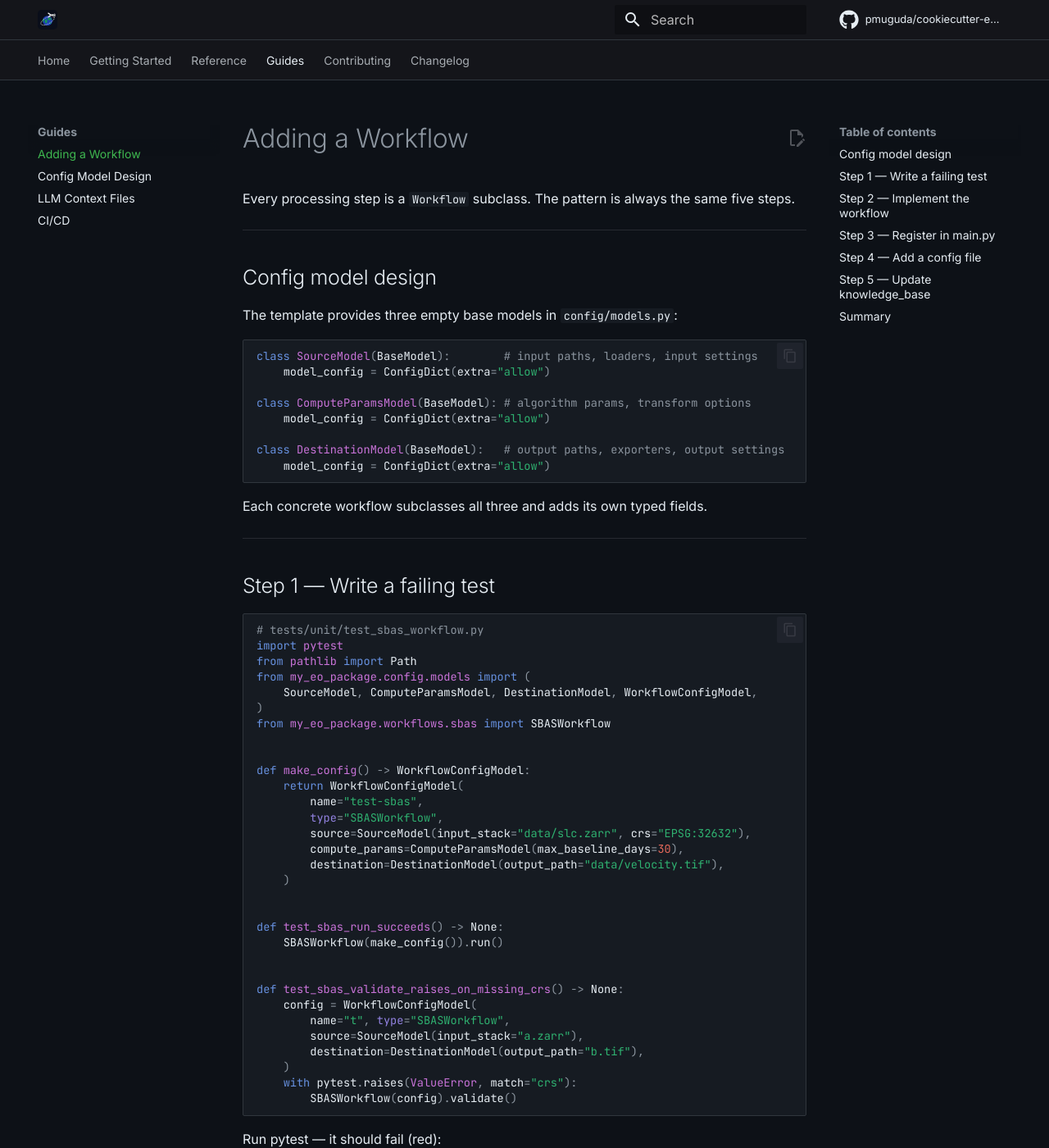
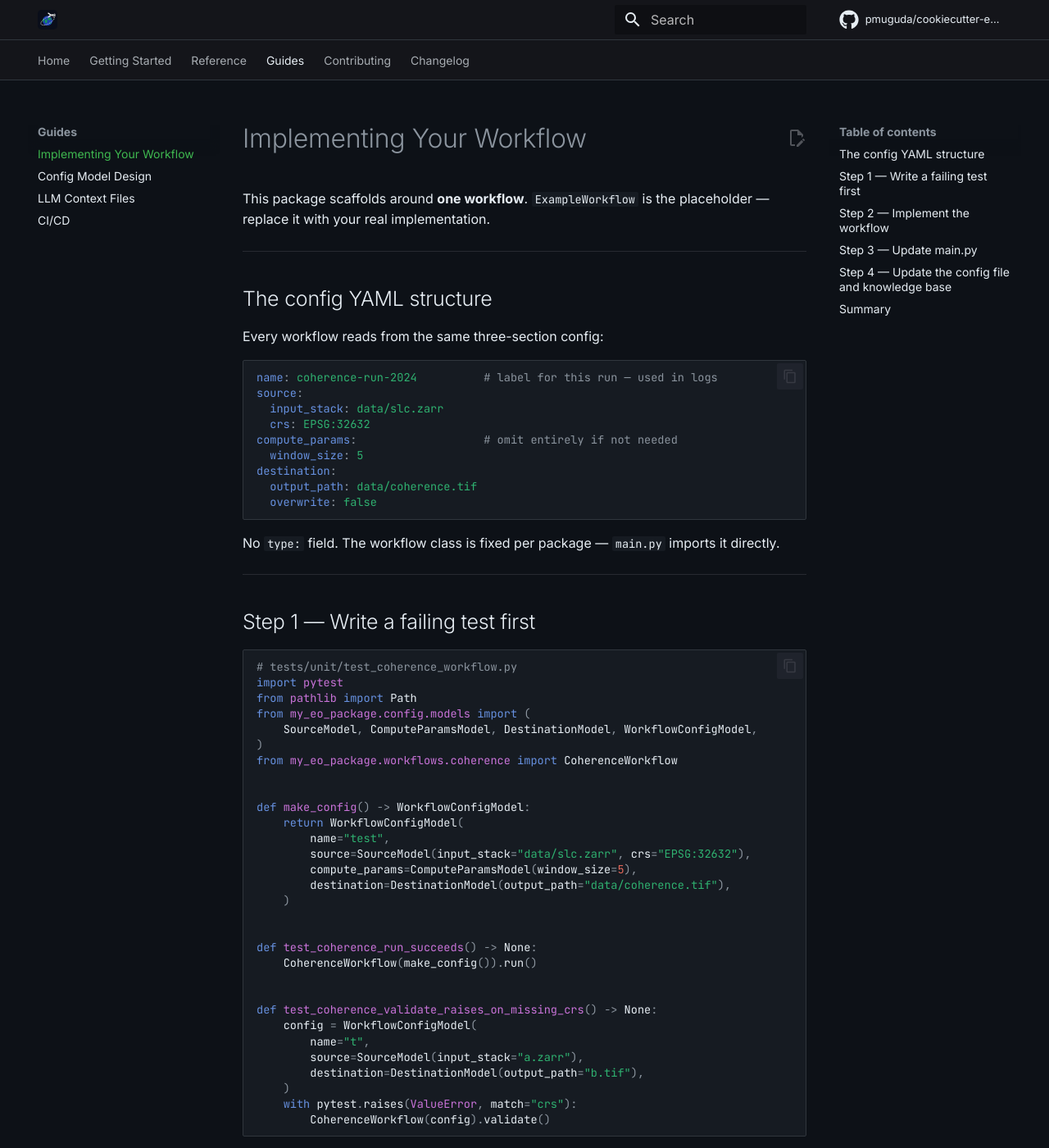
Before and after one commit to pmuguda/cookiecutter-eo-llm, an MkDocs documentation site: the page built from docs/guides/add-workflow.md, in a window 1280 px wide and 1400 px high. Shown: the whole window at 82% size. Built offline with MkDocs 1.6.1 and Material for MkDocs 9.7.7, drawn with Linux system fonts in a browser that asks for light colours; comment, search, counter and statistics services are not loaded; some of the changed text lies outside the part shown.

Commit message:
docs: update all pages to reflect single-workflow design
- structure.md: replace YAML tag reference, add one-package=one-workflow
  section with config YAML structure
- guides/add-workflow.md: rewrite as 'Implementing Your Workflow' —
  shows renaming ExampleWorkflow, updating single import in main.py
- guides/config-design.md: remove type:/WORKFLOW_REGISTRY from flat-dict
  example; update 'Why plain YAML' section; add dispatch row to table
- mkdocs.yml: nav label 'Adding a Workflow' → 'Implementing Your Workflow'

````diff
--- a/docs/guides/add-workflow.md
+++ b/docs/guides/add-workflow.md
@@ -1,66 +1,67 @@
-# Adding a Workflow
+# Implementing Your Workflow
 
-Every processing step is a `Workflow` subclass. The pattern is always the same
-five steps.
+This package scaffolds around **one workflow**. `ExampleWorkflow` is the
+placeholder — replace it with your real implementation.
 
 ---
 
-## Config model design
+## The config YAML structure
 
-The template provides three empty base models in `config/models.py`:
+Every workflow reads from the same three-section config:
 
-```python
-class SourceModel(BaseModel):        # input paths, loaders, input settings
-    model_config = ConfigDict(extra="allow")
-
-class ComputeParamsModel(BaseModel): # algorithm params, transform options
-    model_config = ConfigDict(extra="allow")
-
-class DestinationModel(BaseModel):   # output paths, exporters, output settings
-    model_config = ConfigDict(extra="allow")
+```yaml
+name: coherence-run-2024          # label for this run — used in logs
+source:
+  input_stack: data/slc.zarr
+  crs: EPSG:32632
+compute_params:                   # omit entirely if not needed
+  window_size: 5
+destination:
+  output_path: data/coherence.tif
+  overwrite: false
 ```
 
-Each concrete workflow subclasses all three and adds its own typed fields.
+No `type:` field. The workflow class is fixed per package — `main.py` imports
+it directly.
 
 ---
 
-## Step 1 — Write a failing test
+## Step 1 — Write a failing test first
 
 ```python
-# tests/unit/test_sbas_workflow.py
+# tests/unit/test_coherence_workflow.py
 import pytest
 from pathlib import Path
 from my_eo_package.config.models import (
     SourceModel, ComputeParamsModel, DestinationModel, WorkflowConfigModel,
 )
-from my_eo_package.workflows.sbas import SBASWorkflow
+from my_eo_package.workflows.coherence import CoherenceWorkflow
 
 
 def make_config() -> WorkflowConfigModel:
     return WorkflowConfigModel(
-        name="test-sbas",
-        type="SBASWorkflow",
+        name="test",
         source=SourceModel(input_stack="data/slc.zarr", crs="EPSG:32632"),
-        compute_params=ComputeParamsModel(max_baseline_days=30),
-        destination=DestinationModel(output_path="data/velocity.tif"),
+        compute_params=ComputeParamsModel(window_size=5),
+        destination=DestinationModel(output_path="data/coherence.tif"),
     )
 
 
-def test_sbas_run_succeeds() -> None:
-    SBASWorkflow(make_config()).run()
+def test_coherence_run_succeeds() -> None:
+    CoherenceWorkflow(make_config()).run()
 
 
-def test_sbas_validate_raises_on_missing_crs() -> None:
+def test_coherence_validate_raises_on_missing_crs() -> None:
     config = WorkflowConfigModel(
-        name="t", type="SBASWorkflow",
+        name="t",
         source=SourceModel(input_stack="a.zarr"),
         destination=DestinationModel(output_path="b.tif"),
     )
     with pytest.raises(ValueError, match="crs"):
-        SBASWorkflow(config).validate()
+        CoherenceWorkflow(config).validate()
 ```
 
-Run pytest — it should fail (red):
+Run — should fail (red):
 
 ```bash
 just test-unit
@@ -70,9 +71,10 @@ just test-unit
 
 ## Step 2 — Implement the workflow
 
-Create `src/my_eo_package/workflows/sbas.py`:
+Rename `workflows/example.py` → `workflows/coherence.py` and replace:
 
 ```python
+# src/my_eo_package/workflows/coherence.py
 from pathlib import Path
 from my_eo_package.config.models import (
     SourceModel, ComputeParamsModel, DestinationModel, WorkflowConfigModel,
@@ -83,26 +85,30 @@ from my_eo_package.workflows.base import Workflow
 _log = get_logger(__name__)
 
 
-class SBASSource(SourceModel):
+class CoherenceSource(SourceModel):
     input_stack: Path
     crs: str
 
 
-class SBASComputeParams(ComputeParamsModel):
-    max_baseline_days: int = 30
+class CoherenceComputeParams(ComputeParamsModel):
+    window_size: int = 5
 
 
-class SBASDestination(DestinationModel):
+class CoherenceDestination(DestinationModel):
     output_path: Path
     overwrite: bool = False
 
 
-class SBASWorkflow(Workflow):
+class CoherenceWorkflow(Workflow):
     def __init__(self, config: WorkflowConfigModel) -> None:
         super().__init__(config)
-        self.source = SBASSource.model_validate(config.source.model_dump())
-        self.compute = SBASComputeParams.model_validate(config.compute_params.model_dump())
-        self.destination = SBASDestination.model_validate(config.destination.model_dump())
+        self.source = CoherenceSource.model_validate(config.source.model_dump())
+        self.compute = CoherenceComputeParams.model_validate(
+            config.compute_params.model_dump()
+        )
+        self.destination = CoherenceDestination.model_validate(
+            config.destination.model_dump()
+        )
 
     def validate(self) -> None:
         if not self.source.crs:
@@ -110,12 +116,13 @@ class SBASWorkflow(Workflow):
 
     def run(self) -> None:
         self.validate()
-        _log.info("stack:    %s", self.source.input_stack)
-        _log.info("crs:      %s", self.source.crs)
-        _log.info("output:   %s", self.destination.output_path)
+        _log.info("stack:       %s", self.source.input_stack)
+        _log.info("crs:         %s", self.source.crs)
+        _log.info("window_size: %s", self.compute.window_size)
+        _log.info("output:      %s", self.destination.output_path)
 ```
 
-Run pytest — it should pass (green):
+Run — should pass (green):
 
 ```bash
 just test-unit
@@ -123,55 +130,52 @@ just test-unit
 
 ---
 
-## Step 3 — Register in main.py
+## Step 3 — Update main.py
+
+One line changes — the import:
 
 ```python
-from my_eo_package.workflows.sbas import SBASWorkflow
+# main.py  (before)
+from my_eo_package.workflows.example import ExampleWorkflow as Workflow
 
-WORKFLOW_REGISTRY: dict[str, type] = {
-    "ExampleWorkflow": ExampleWorkflow,
-    "SBASWorkflow": SBASWorkflow,      # ← add this
-}
+# main.py  (after)
+from my_eo_package.workflows.coherence import CoherenceWorkflow as Workflow
 ```
+
+Everything else in `main.py` stays the same.
 
 ---
 
-## Step 4 — Add a config file
+## Step 4 — Update the config file and knowledge base
 
-Create `config/sbas_workflow.yaml`:
+Update `config/example_workflow.yaml`:
 
 ```yaml
-name: sbas-velocity
-type: SBASWorkflow
+name: coherence-run
 source:
-  input_stack: data/slc_stack.zarr
+  input_stack: data/slc.zarr
   crs: EPSG:32632
 compute_params:
-  max_baseline_days: 30
+  window_size: 5
 destination:
-  output_path: data/velocity.tif
+  output_path: data/coherence.tif
   overwrite: false
 ```
 
----
-
-## Step 5 — Update knowledge_base
-
-Add an entry to `knowledge_base/workflows.md`:
+Update `knowledge_base/workflows.md`:
 
 ```markdown
-## SBASWorkflow
+## CoherenceWorkflow
 
-- **Purpose**: SBAS InSAR velocity from an SLC stack.
 - **Source**: `input_stack` (zarr), `crs`
-- **Compute**: `max_baseline_days` (int, default 30)
+- **Compute**: `window_size` (int, default 5)
 - **Destination**: `output_path`, `overwrite`
 ```
 
 Run the workflow:
 
 ```bash
-just run config/sbas_workflow.yaml
+just run config/example_workflow.yaml
 ```
 
 ---
@@ -180,8 +184,7 @@ just run config/sbas_workflow.yaml
 
 | Step | Action |
 |------|--------|
-| 1 | Failing test — TDD red |
-| 2 | Subclass `SourceModel`, `ComputeParamsModel`, `DestinationModel` + `Workflow` |
-| 3 | Register in `WORKFLOW_REGISTRY` |
-| 4 | Add YAML config |
-| 5 | Update `knowledge_base/workflows.md` |
+| 1 | Write failing test |
+| 2 | Rename `example.py`, implement concrete source / compute / destination models + workflow |
+| 3 | Update the one import in `main.py` |
+| 4 | Update config YAML and `knowledge_base/workflows.md` |
--- a/mkdocs.yml
+++ b/mkdocs.yml
@@ -78,7 +78,7 @@ nav:
       - Generated Structure: structure.md
       - Hooks: hooks.md
   - Guides:
-      - Adding a Workflow: guides/add-workflow.md
+      - Implementing Your Workflow: guides/add-workflow.md
       - Config Model Design: guides/config-design.md
       - LLM Context Files: guides/llm-context.md
       - CI/CD: guides/cicd.md
````
Also changed, not shown: docs/guides/config-design.md (+26 -15 lines), docs/structure.md (+19 -8 lines).
